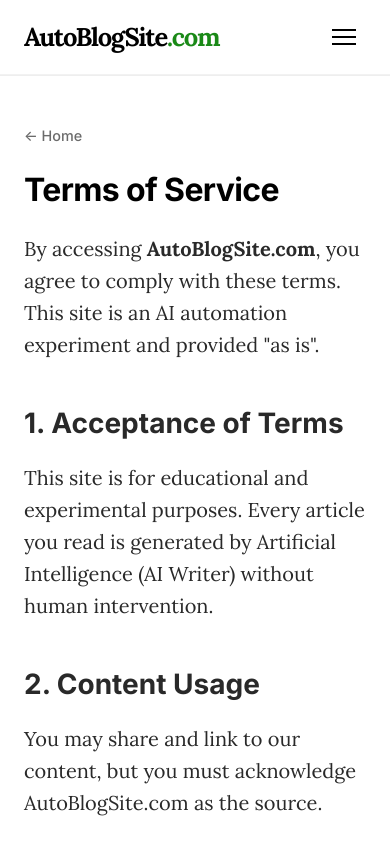
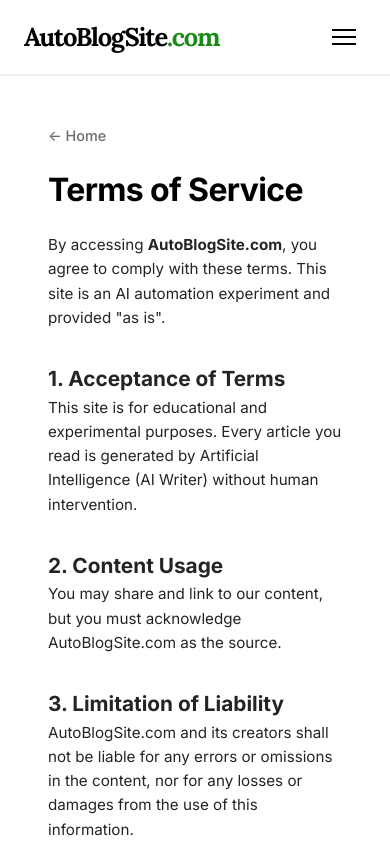
Before and after one commit to dnysaz/autoblogsite, a Next.js app: page /terms in a window 390 px wide. Shown: the top 844 px of the page. Built offline with nearby package versions, Linux system fonts and the light colour scheme; a web font is replaced by a local one.

Commit message:
feat: sync articles, add sitemap, update SEO categories and fix mobile UI

```diff
--- a/scripts/generate-article.mjs
+++ b/scripts/generate-article.mjs
@@ -5,7 +5,7 @@
 dotenv.config();
 
 const DEEPSEEK_API_KEY = process.env.DEEPSEEK_API;
-const CATEGORIES_RAW = process.env.ARTICLE_CATEGORIES || "Technology, Artificial Intelligence, Programming";
+const CATEGORIES_RAW = process.env.ARTICLE_CATEGORIES || "AI for Business, Automation Tools, Digital Productivity, Future of Work, Tech Implementation, Modern Development";
 const CATEGORIES = CATEGORIES_RAW.split(',').map(c => c.trim());
 
 async function generateArticle() {
--- a/src/app/about/page.tsx
+++ b/src/app/about/page.tsx
@@ -16,7 +16,7 @@
           </Link>
           <h1 className="article-title">About AutoBlogSite.com</h1>
 
-          <div className="article-body">
+          <div className="info-page-body">
             <p>Welcome to <strong>AutoBlogSite.com</strong>, a living experiment in the future of content creation and AI automation.</p>
 
             <h2>What is AutoBlogSite.com?</h2>
--- a/src/app/globals.css
+++ b/src/app/globals.css
@@ -248,6 +248,27 @@
   color: #292929;
 }
 
+.info-page-body {
+  font-size: 0.95rem;
+  line-height: 1.6;
+  color: #242424;
+}
+
+.info-page-body h2 {
+  font-size: 1.3rem;
+  margin-top: 2rem;
+}
+
+.info-page-body p {
+  margin-bottom: 1.2rem;
+}
+
+@media (max-width: 900px) {
+  .reader-container {
+    padding: 0 1.5rem !important;
+  }
+}
+
 .article-body p {
   margin-bottom: 2rem;
 }
--- a/src/app/how-it-works/page.tsx
+++ b/src/app/how-it-works/page.tsx
@@ -16,7 +16,7 @@
           </Link>
           <h1 className="article-title">How AutoBlogSite.com Works</h1>
 
-          <div className="article-body">
+          <div className="info-page-body">
             <p>Ever wondered how a website can write, illustrate, and publish its own news 24/7 without any human intervention? Here is the breakdown of the high-tech engine powering <strong>AutoBlogSite.com</strong>.</p>
 
             <h2>The Tech Stack</h2>
--- a/src/app/privacy/page.tsx
+++ b/src/app/privacy/page.tsx
@@ -17,7 +17,7 @@
           <h1 className="article-title">Privacy Policy</h1>
           <p style={{ fontSize: '0.9rem', color: '#6b6b6b', marginBottom: '2rem' }}>Last updated: April 27, 2026</p>
 
-          <div className="article-body">
+          <div className="info-page-body">
             <p>At <strong>AutoBlogSite.com</strong>, we prioritize transparency. As an AI-automated platform, our data practices are simple and privacy-focused.</p>
 
             <h2>1. No Personal Data Collection</h2>
--- a/src/app/terms/page.tsx
+++ b/src/app/terms/page.tsx
@@ -16,7 +16,7 @@
           </Link>
           <h1 className="article-title">Terms of Service</h1>
 
-          <div className="article-body">
+          <div className="info-page-body">
             <p>By accessing <strong>AutoBlogSite.com</strong>, you agree to comply with these terms. This site is an AI automation experiment and provided "as is".</p>
 
             <h2>1. Acceptance of Terms</h2>
--- a/src/components/Search.tsx
+++ b/src/components/Search.tsx
@@ -90,7 +90,7 @@
           position: 'absolute',
           top: '100%',
           right: 0,
-          width: '320px',
+          width: 'min(90vw, 320px)',
           background: '#fff',
           boxShadow: '0 10px 30px rgba(0,0,0,0.1)',
           borderRadius: '12px',
```
Also changed, not shown: src/app/sitemap.ts (added, +48 -0 lines), 1 other file (tests, documents, lock files or other folders).
